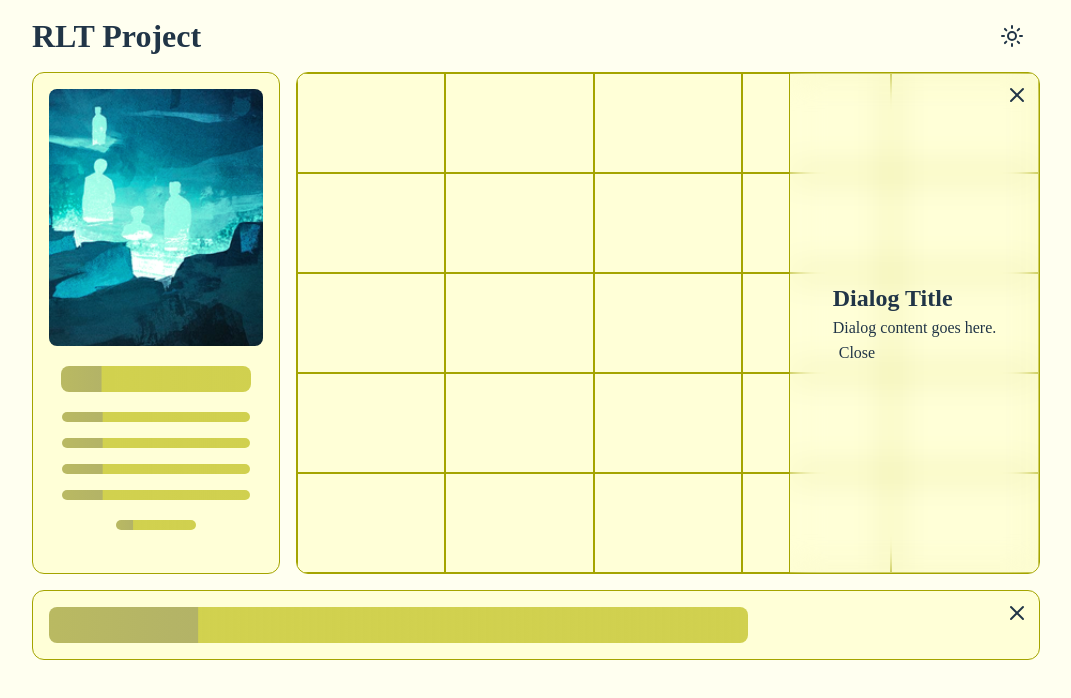
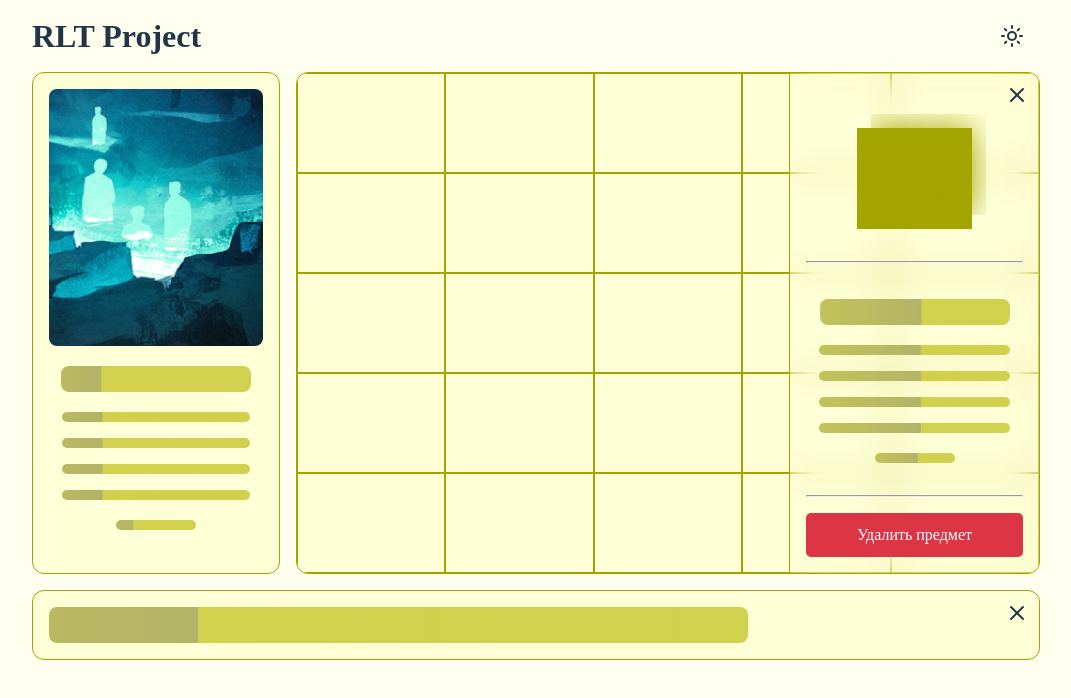
Before and after one commit to xasanovdev/rlt-project, a Vue app: page / in a window 1280 px wide. Both pictures are taken after a click on the button 475 px from the left and 123 px from the top of the page. Shown: the top 698 px of the page, without its empty margins (104-1175 px from the left). Built offline with nearby package versions, Linux system fonts and the light colour scheme.

Commit message:
feat: dialog

```diff
--- a/src/assets/styles/_animation.scss
+++ b/src/assets/styles/_animation.scss
@@ -15,3 +15,20 @@
     background-size: 200% 100%;
     animation: shimmer 1.5s infinite linear;
 }
+
+@keyframes fromRight {
+    from {
+        transform: translateX(100%);
+    }
+    to {
+        transform: translateX(0);
+    }
+}
+
+.from-right-enter-active {
+    animation: fromRight 0.3s ease-in-out;
+}
+
+.from-right-leave-active {
+    animation: fromRight 0.3s ease-in-out reverse;
+}
--- /dev/null
+++ b/src/components/Base/Button.vue
@@ -0,0 +1,57 @@
+<template>
+  <button class="custom-button" :class="[buttonClass, type]">
+    <slot></slot>
+  </button>
+</template>
+
+<script lang="ts" setup>
+import { defineComponent } from 'vue';
+
+
+interface Props {
+    buttonClass?: string;
+    type?: 'primary' | 'secondary' | 'danger';
+}
+
+defineProps<Props>();
+
+defineComponent({
+    name: 'CustomButton'
+})
+
+</script>
+
+<style lang="scss" scoped>
+.custom-button {
+  padding: 10px 20px;
+  border: none;
+  border-radius: 5px;
+  color: white;
+  cursor: pointer;
+  transition: background-color 0.3s;
+
+  &.primary {
+    background-color: #007bff;
+
+    &:hover {
+      background-color: #0056b3;
+    }
+  }
+
+  &.secondary {
+    background-color: #6c757d;
+
+    &:hover {
+      background-color: #5a6268;
+    }
+  }
+
+  &.danger {
+    background-color: #dc3545;
+
+    &:hover {
+      background-color: #c82333;
+    }
+  }
+}
+</style>
--- a/src/components/Layout/Main.vue
+++ b/src/components/Layout/Main.vue
@@ -1,4 +1,5 @@
 <script setup lang="ts">
+import CustomButton from '../Base/Button.vue';
 import { X } from 'lucide-vue-next';
 import { ref } from 'vue';
 
@@ -7,13 +8,24 @@ const itemsList = ref<Array<{ index: number; isActive: boolean; count: number }>
 itemsList.value = Array.from({ length: 25 }, (_, index) => ({
     index: index + 1,
     isActive: false,
-    count: 0
+    count: 0,
+    color: ''
 }));
+
+const colors = ref(['#7FAA65', '#AA9765', '#656CAA']);
 
 const dialogVisible = ref(false);
 
-const handleClick = (item: { index: number; isActive: boolean; count: number }) => {
+const selectedItem = ref<{ index: number; isActive: boolean; count: number; color: string }>({
+    index: 0,
+    isActive: false,
+    count: 0,
+    color: ''
+});
+
+const handleClick = (item: { index: number; isActive: boolean; count: number; color: string }) => {
     dialogVisible.value = true;
+    selectedItem.value = item;
 };
 
 </script>
@@ -43,15 +55,35 @@ const handleClick = (item: { index: number; isActive: boolean; count: number })
             </button>
 
 
+            <Transition name="from-right">
                 <div class="dialog" v-if="dialogVisible">
                     <div class="dialog__content">
-                    <h2>Dialog Title</h2>
-                    <p>Dialog content goes here.</p>
-                    <button @click="dialogVisible = false">Close</button>
+                        <div class="dialog__content-image"
+                            :style="{ backgroundColor: selectedItem?.color }"
+                        >
                         </div>
+
+                        <hr class="dialog__content-line">
+
+                        <div class="dialog__content-info">
+                            <div class="dialog__content-info--title shimmer"></div>
+                            <div class="dialog__content-info--subtitle">
+                                <div v-for="i in 4" class="shimmer"></div>
+                            </div>
+                            <div class="dialog__content-info--footer shimmer"></div>
+                        </div>
+
+                        <hr class="dialog__content-line">
+
+                        <CustomButton class="delete__button" @click="dialogVisible = false" type="danger">
+                            Удалить предмет
+                        </CustomButton>
+                    </div>
+
 
                     <X class="dashboard__chat-icon" @click="dialogVisible = false" />
                 </div>
+            </Transition>
         </div>
 
         <div class="dashboard__chat wrapper">
@@ -76,9 +108,86 @@ const handleClick = (item: { index: number; isActive: boolean; count: number })
         width: 250px;
         height: 100%;
         display: flex;
+        flex-direction: column;
+        border-left: 1px solid var(--secondary-color);
+
+        &__content {
+            display: flex;
+            flex-direction: column;
+            align-items: center;
+            padding: 1rem;
+            width: 100%;
+            height: 100%;
+            padding-top: 55px;
+
+            .delete__button {
+                width: 100%;
+            }
+
+            &-line {
+                width: 100%;
+                height: 1px;
+                background-color: var(--secondary-color);
+                margin-top: 2rem;
+                margin-bottom: 1rem;
+            }
+
+            &-info {
+                margin-top: 20px;
+                width: 100%;
+                display: flex;
+                flex-direction: column;
+                align-items: center;
+                gap: 20px;
+
+            &--title {
+                max-width: 190px;
+                width: 100%;
+                height: 26px;
+                border-radius: 8px;
+            }
+
+            &--subtitle {
+                display: flex;
                 justify-content: center;
+                flex-direction: column;
                 align-items: center;
-        border-left: 1px solid var(--secondary-color);
+                gap: 1rem;
+                width: 100%;
+
+                .shimmer {
+                    width: 88%;
+                    height: 10px;
+                    border-radius: 8px;
+                }
+            }
+
+            &--footer {
+                width: 80px;
+                height: 10px;
+                border-radius: 8px;
+            }
+            }
+
+            &-image {
+                width: 115px;
+                height: 115px;
+                position: relative;
+                background-color: var(--secondary-color);
+                z-index: 2;
+
+                &::before {
+                    content: '';
+                    position: absolute;
+                    top: -14px;
+                    left: 14px;
+                    z-index: 1;
+                    width: 100%;
+                    height: 100%;
+                    backdrop-filter: blur(1rem);
+                }
+            }
+        }
     }
 }
 
```
Lines whose indentation alone changed are shown as unchanged.
